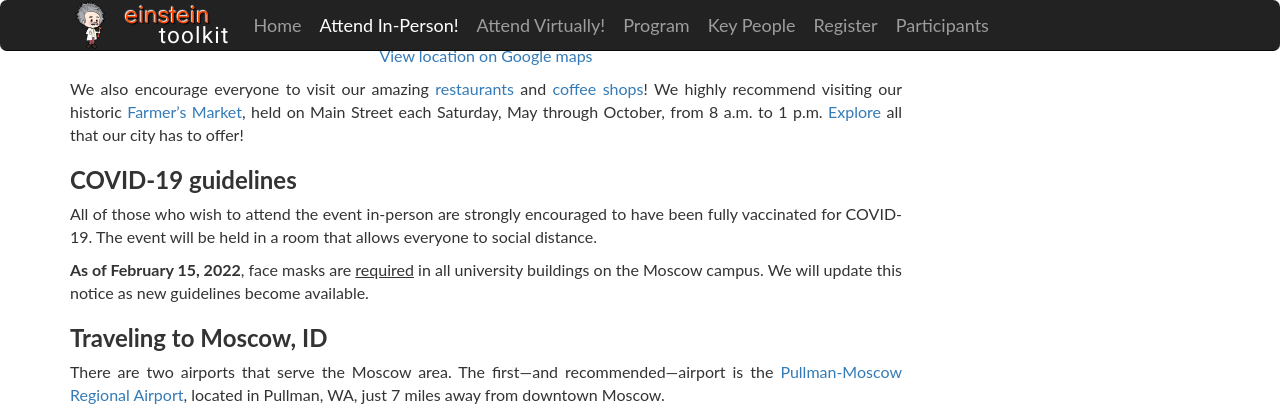
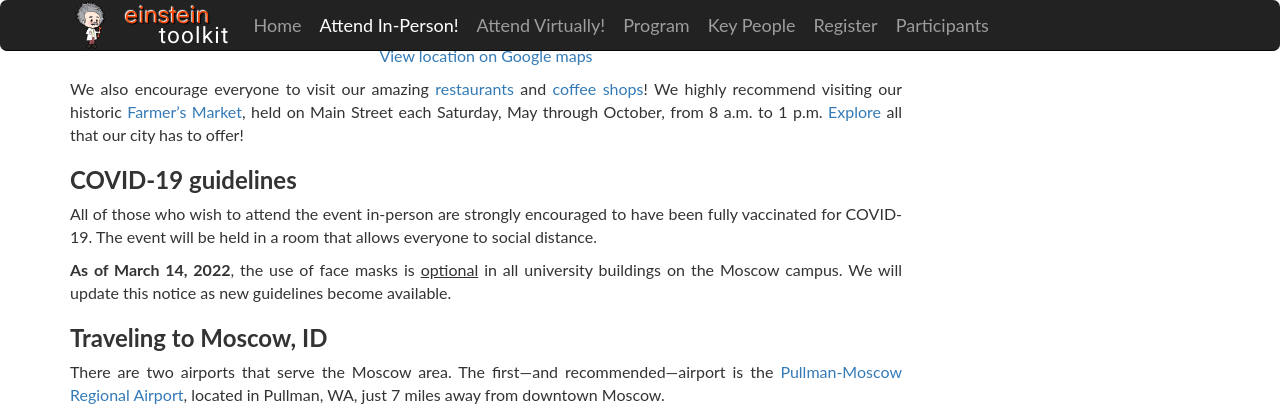
Before and after one commit to EinsteinToolkit/et2022uidaho, a Jekyll site: the page built from in_person_attendance.md, in a window 1280 px wide and 900 px high, scrolled down 550 px, cut to the strip 0-413 px from the top of the window. Built offline with Jekyll 4.4.1, drawn with Linux system fonts in a browser that asks for light colours.

Commit message:
in_person_attendance.md: updated COVID-19 guidelines

```diff
--- a/in_person_attendance.md
+++ b/in_person_attendance.md
@@ -49,9 +49,9 @@ All of those who wish to attend the event in-person are strongly
 encouraged to have been fully vaccinated for COVID-19. The event will be
 held in a room that allows everyone to social distance.
 
-<strong>As of February 15, 2022</strong>, face masks are <u>required</u>
-in all university buildings on the Moscow campus. We will update this
-notice as new guidelines become available.
+<strong>As of March 14, 2022</strong>, the use of face masks is <u>optional</u>
+in all university buildings on the Moscow campus. We will update this notice as
+new guidelines become available.
 
 # Traveling to Moscow, ID
 
```
